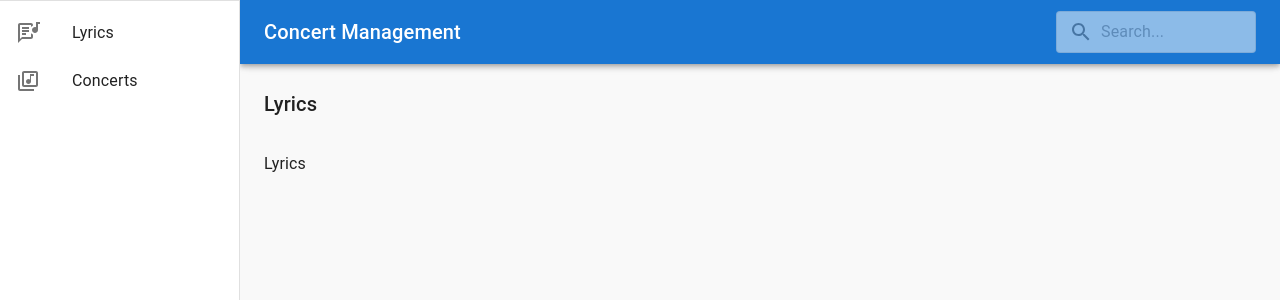
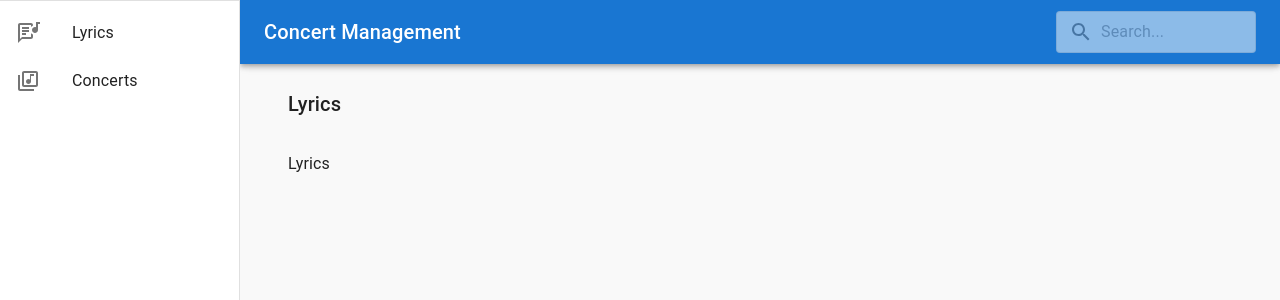
Before and after one commit to 13prashant/concert-management, a React (Create React App) app: page /lyrics in a window 1280 px wide. Shown: the top 300 px of the page. Built offline with nearby package versions, Linux system fonts and the light colour scheme; no server answers.

Commit message:
added container

```diff
--- a/src/components/layout/Layout.js
+++ b/src/components/layout/Layout.js
@@ -19,9 +19,10 @@ import ListItemIcon from '@mui/material/ListItemIcon';
 import ListItemText from '@mui/material/ListItemText';
 import Typography from '@mui/material/Typography';
 import Paper from '@mui/material/Paper';
+import Container from '@mui/material/Container';
 import InputBase from '@mui/material/InputBase';
 import IconButton from '@mui/material/IconButton';
-import { Button } from '@mui/material';
+import Button from '@mui/material/Button';
 // Material icons
 import MenuIcon from '@mui/icons-material/Menu';
 import LyricsOutlinedIcon from '@mui/icons-material/LyricsOutlined';
@@ -200,9 +201,11 @@ function Layout() {
         }}
       >
         <Toolbar />
-        {!isPathWelcome && <Heading paths={paths} />}
-        {error && <Error errorMessage={error} mb />}
-        <Outlet />
+        <Container>
+          {!isPathWelcome && <Heading paths={paths} />}
+          {error && <Error errorMessage={error} mb />}
+          <Outlet />
+        </Container>
       </Box>
     </Box>
   );
```
